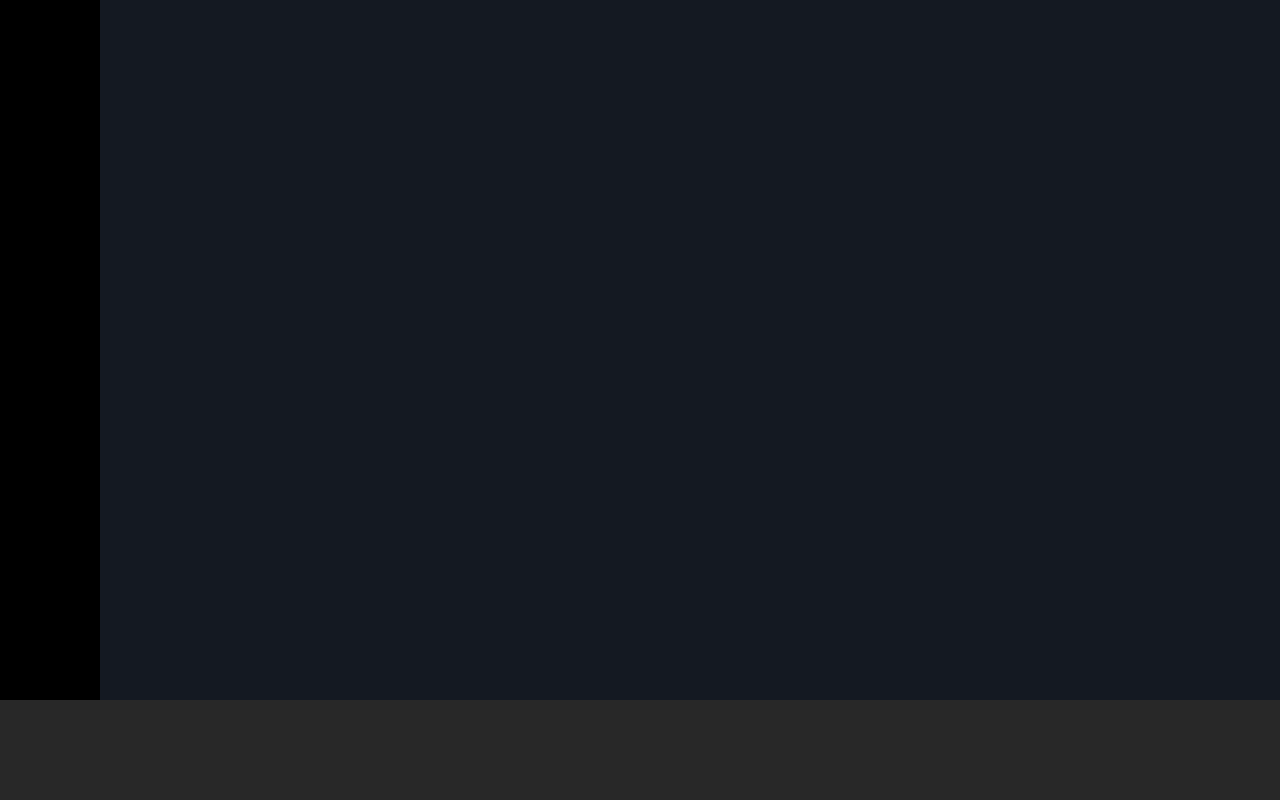
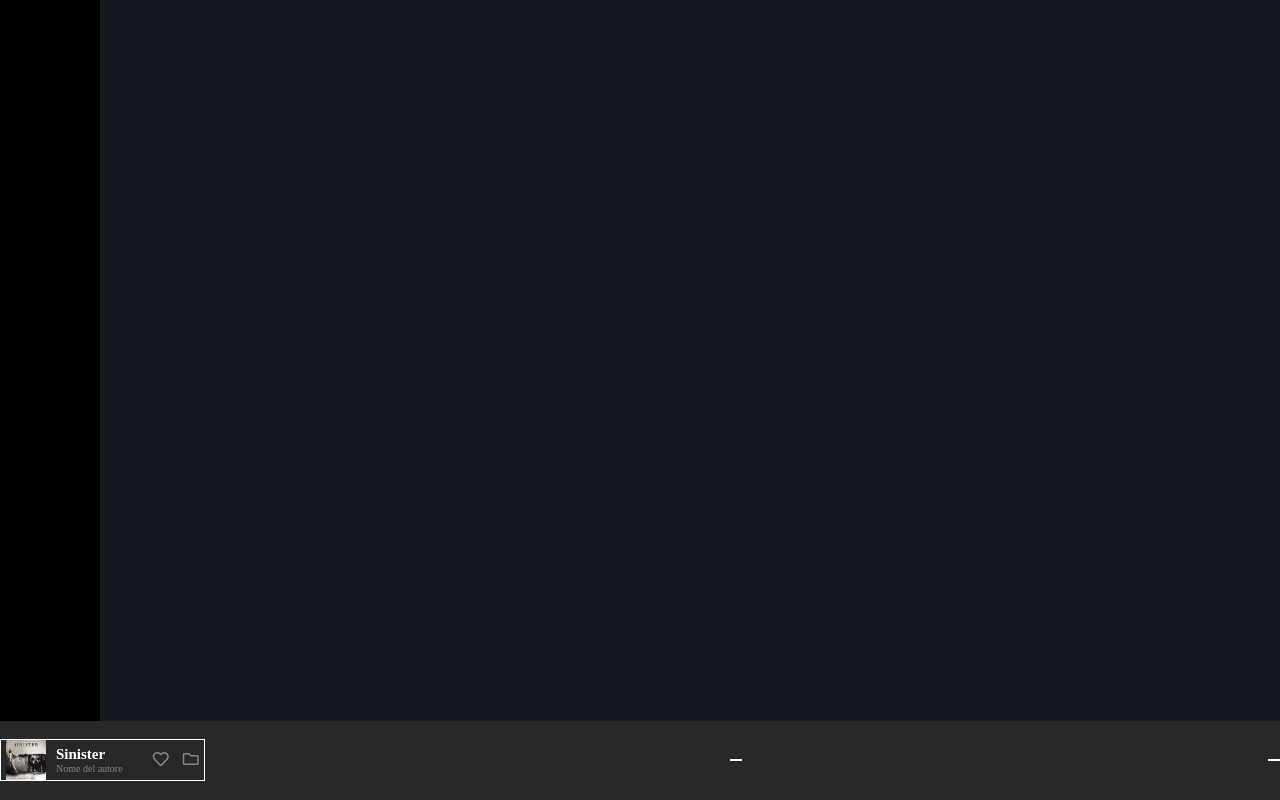
Before and after one commit to Giuseppe-Dicosmo/html-css-spotifyweb, a plain HTML site: page index.html in a window 1280 px wide. Drawn offline with Linux system fonts and the light colour scheme.

Commit message:
toolbar-autore

```diff
--- a/index.html
+++ b/index.html
@@ -5,16 +5,40 @@
   <meta http-equiv="X-UA-Compatible" content="IE=edge">
   <meta name="viewport" content="width=device-width, initial-scale=1.0">
 
+  <!-- icons -->
+  <link rel="stylesheet" href="https://cdnjs.cloudflare.com/ajax/libs/font-awesome/5.15.4/css/all.min.css" integrity="sha512-1ycn6IcaQQ40/MKBW2W4Rhis/DbILU74C1vSrLJxCq57o941Ym01SwNsOMqvEBFlcgUa6xLiPY/NS5R+E6ztJQ==" crossorigin="anonymous" referrerpolicy="no-referrer" />
+
   <link rel="stylesheet" href="style/style.css">
   <title>Spotify</title>
 </head>
 <body>
-
   <main>
-    <header></header>
-
+    <aside></aside>
   </main>
 
-  <footer></footer>
+  <footer class="toolbar ">
+    <div class="autore">
+      <div class="album">
+        <img src="img/sinister.jpeg" alt="">
+      </div>
+
+      <div class="nome-album">
+        <h1>Sinister</h1>
+        <p>Nome del autore</p>
+      </div>
+
+      <div class="like">
+        <i class="far fa-heart"></i>
+        <i class="far fa-folder"></i>
+      </div>
+    </div>
+
+    <div class="brano">
+      <div class="brano-icons"></div>
+      <div class="durata-brano"></div>
+    </div>
+
+    <div class="volume "></div>
+  </footer>
 </body>
 </html>
--- a/style/style.css
+++ b/style/style.css
@@ -10,6 +10,7 @@ body{
   flex-direction: column;
 }
 
+
 main{
   height: 100vh;
   display: flex;
@@ -18,15 +19,59 @@ main{
   flex-grow: 1;
 }
 
-header{
+aside{
   background-color: black;
   padding: 50px;
 }
 
+img{
+  max-width: 100%;
+}
 
-footer{
+/* ---------------------------------------------- */
+footer.toolbar{
   background-color: #282828;
+  height: 88px;
   display: flex;
   flex-direction: row;
-  padding: 50px;
+  align-items: center;
+  justify-content: space-between;
 }
+footer.toolbar > div {
+  border: 1px solid white;
+  padding: 0 5px;
+}
+
+.autore{
+  display: flex;
+  flex-direction: row;
+  align-items: center;
+  gap: 10px;
+}
+
+.album{
+  width: 40px;
+  height: 40px;
+}
+
+.nome-album{
+  padding-right: 20px;
+}
+
+.nome-album h1{
+  color: white;
+  font-size: 15px;
+}
+
+.nome-album p{
+  color: #878787;
+  font-size: 10px;
+}
+
+.like{
+  color: #878787;
+}
+
+.like i:first-child{
+  margin-right: 10px;
+}
```
